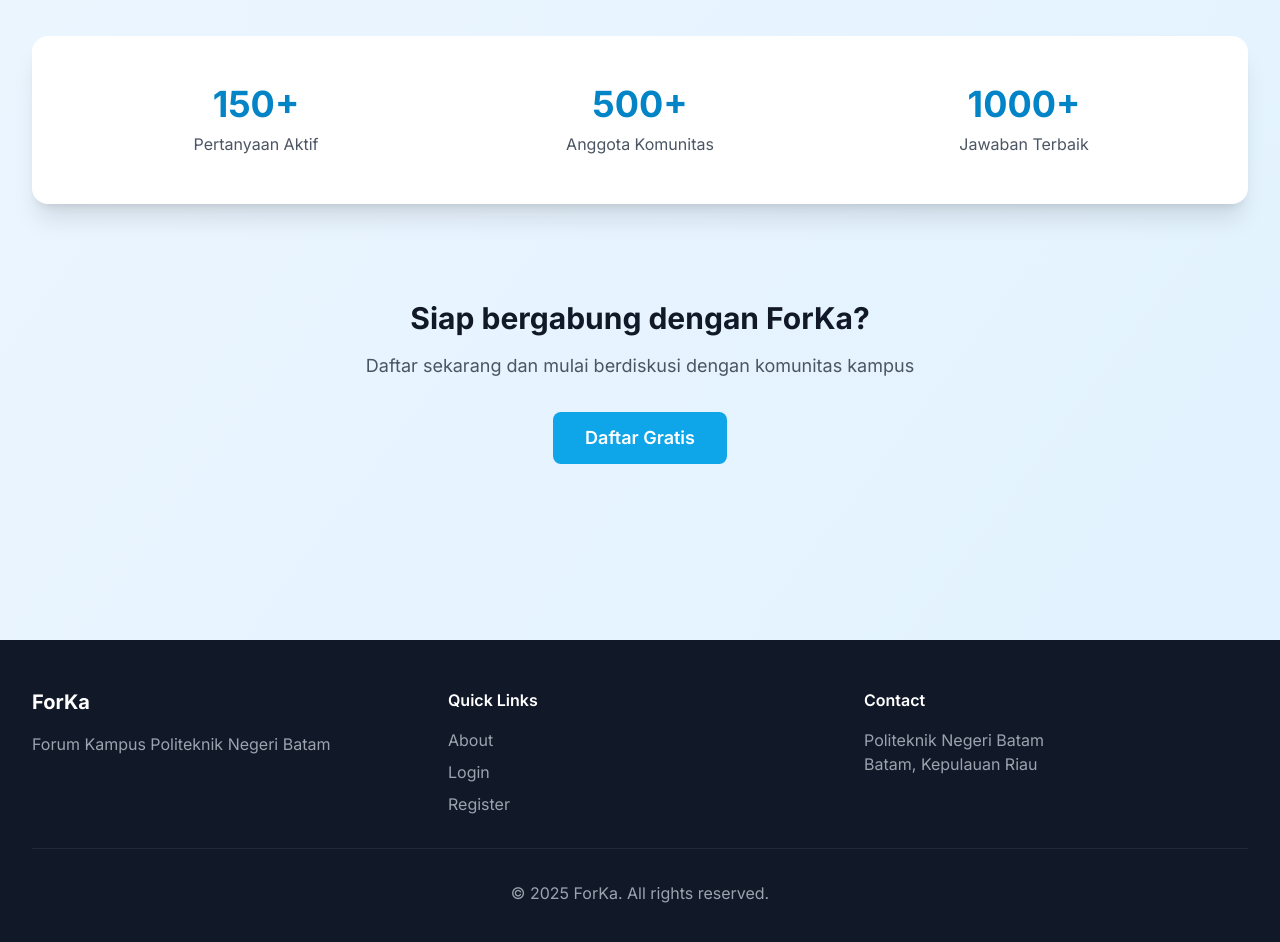
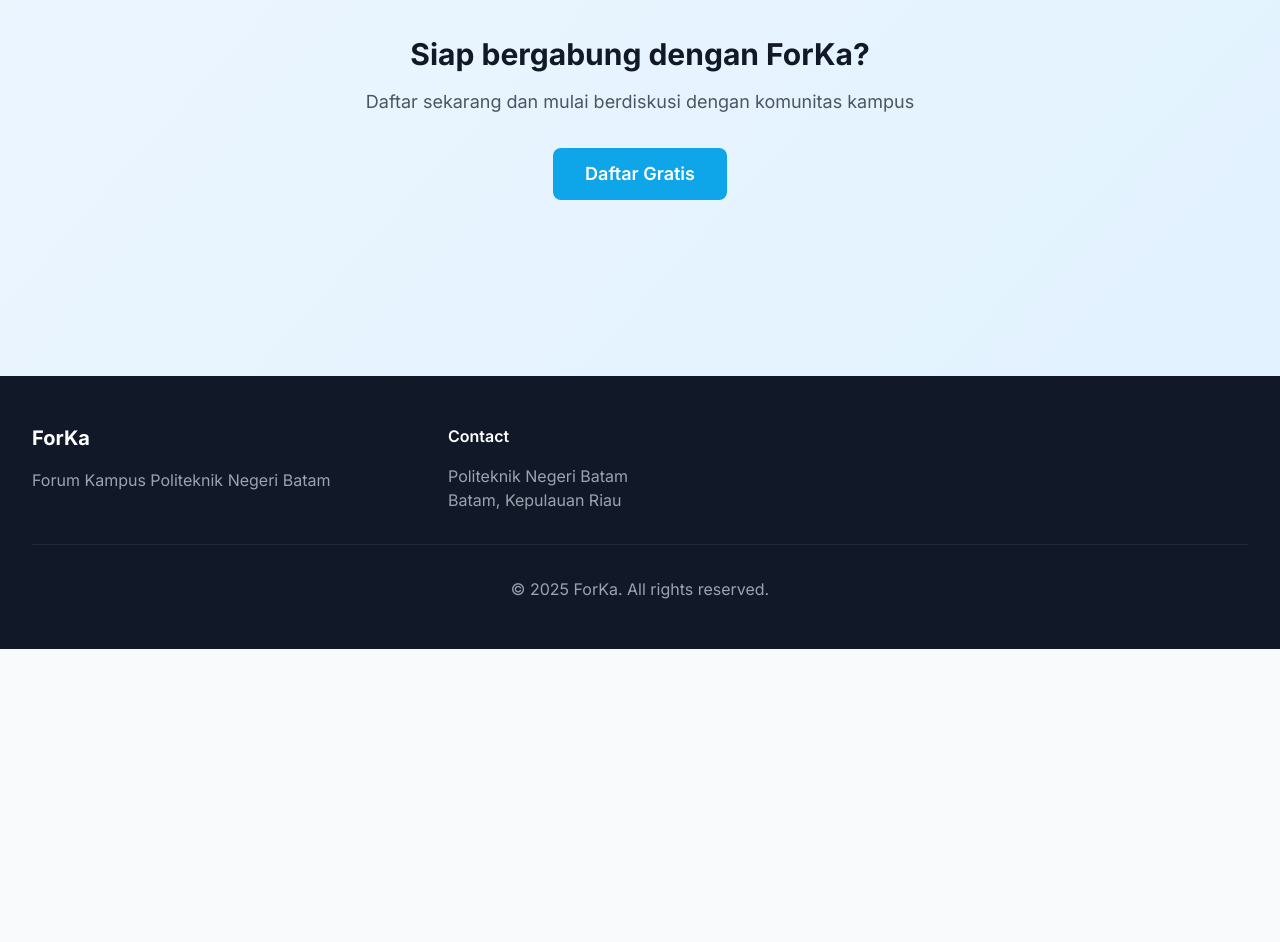
Before and after one commit to lisenhatson/forka, a React (Vite) app in the folder frontend/: page / in a window 1280 px wide. Shown: the part 760-1702 px from the top of the page. After the commit the page ends 1409 px from the top, so only its background shows below. Built offline with nearby package versions, Linux system fonts and the light colour scheme.

Commit message:
delete stat

```diff
--- a/frontend/src/pages/LandingPage.jsx
+++ b/frontend/src/pages/LandingPage.jsx
@@ -108,23 +108,6 @@
           </div>
         </div>
 
-        {/* Stats Section */}
-        <div className="mt-24 bg-white rounded-2xl shadow-xl p-12">
-          <div className="grid md:grid-cols-3 gap-8 text-center">
-            <div>
-              <div className="text-4xl font-bold text-primary-600 mb-2">150+</div>
-              <div className="text-gray-600">Pertanyaan Aktif</div>
-            </div>
-            <div>
-              <div className="text-4xl font-bold text-primary-600 mb-2">500+</div>
-              <div className="text-gray-600">Anggota Komunitas</div>
-            </div>
-            <div>
-              <div className="text-4xl font-bold text-primary-600 mb-2">1000+</div>
-              <div className="text-gray-600">Jawaban Terbaik</div>
-            </div>
-          </div>
-        </div>
 
         {/* CTA Section */}
         <div className="mt-24 text-center">
@@ -154,14 +137,6 @@
               </p>
             </div>
             <div>
-              <h4 className="font-semibold mb-4">Quick Links</h4>
-              <ul className="space-y-2 text-gray-400">
-                <li><Link to="/about" className="hover:text-white">About</Link></li>
-                <li><Link to="/login" className="hover:text-white">Login</Link></li>
-                <li><Link to="/register" className="hover:text-white">Register</Link></li>
-              </ul>
-            </div>
-            <div>
               <h4 className="font-semibold mb-4">Contact</h4>
               <p className="text-gray-400">
                 Politeknik Negeri Batam<br />
--- a/frontend/src/pages/LoginPage.jsx
+++ b/frontend/src/pages/LoginPage.jsx
@@ -78,7 +78,6 @@
               <h1 className="text-3xl font-bold text-gray-800">ForKa</h1>
             </div>
             <h2 className="text-2xl font-semibold text-gray-800">Sign In</h2>
-            <p className="text-gray-600 mt-2">More than 150 questions are waiting</p>
           </div>
 
           {/* Error Alert */}
```
Also changed, not shown: 1 other file (tests, documents, lock files or other folders).
